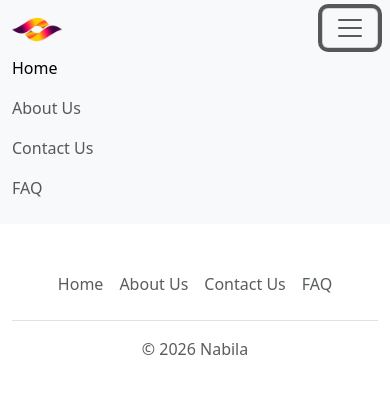
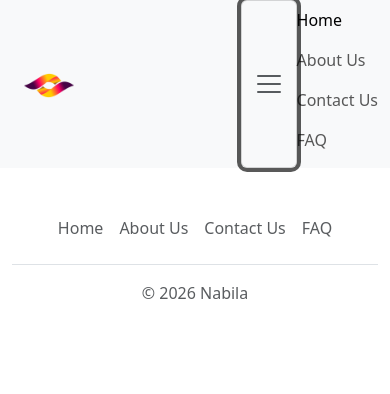
Before and after one commit to nabila-nuzhat/educational-website, a plain HTML site: page index.html in a window 390 px wide. Both pictures are taken after a click on the button "Toggle navigation". Drawn offline with Linux system fonts and the light colour scheme; files whose address does not match are found by name.

Commit message:
custom css for logo image padding fix

```diff
--- a/css/style.css
+++ b/css/style.css
@@ -1,3 +1,12 @@
 .logo{
     width: 50px;
 }
+
+/* adjust logo image padding left to match  menu padding */
+.navbar {
+    padding: 0; /* remove navbar default padding */
+}
+
+.navbar-brand {
+    padding: 12px; /* match the 12px nav-link padding */
+}
--- a/index.html
+++ b/index.html
@@ -7,9 +7,9 @@
     <title>Educational Website</title>
 
     <!-- icon -->
-<!-- default type as vscode: type="image/x-icon" =================== -->
+    <!-- default type as vscode: type="image/x-icon" =================== -->
     <!-- <link rel="shortcut icon" href="favicon.ico" type="image/x-icon"> -->
-<!-- used in this website icon type: "image/png" -->
+    <!-- used in this website icon type: "image/png" -->
     <link rel="shortcut icon" href="./image/logo.png" type="image/png">
     <!-- bootstrap CSS -->
     <link rel="stylesheet" href="./css/bootstrap.min.css">
@@ -19,14 +19,45 @@
 
 <body>
     <!-- navbar -->
-    <nav class="navbar navbar-expand-lg bg-body-tertiary">
+    <nav class="navbar navbar-expand-lg bg-body-tertiary ">
         <div class="container-fluid">
+            <!-- logo link homepage -->
             <a class="navbar-brand" href="index.html">
-                <!-- logo source: pixabay -->
+                <!-- logo: pixabay -->
                 <img src="./image/logo.png" alt="logo" class="img-fluid object-fit-contain logo ">
                 <!-- Navbar -->
             </a>
-            <button class="navbar-toggler" type="button" data-bs-toggle="collapse"
+            <!-- menu -->
+            <!-- SECTION d-flex TEST -------------- -->
+            <section class="d-flex">
+                <button class="navbar-toggler" type="button" data-bs-toggle="collapse"
+                    data-bs-target="#navbarSupportedContent" aria-controls="navbarSupportedContent"
+                    aria-expanded="false" aria-label="Toggle navigation">
+                    <span class="navbar-toggler-icon"></span>
+                </button>
+                <div class="collapse navbar-collapse" id="navbarSupportedContent">
+                    <ul class="navbar-nav me-auto mb-2 mb-lg-0">
+                        <li class="nav-item">
+                            <a class="nav-link active" aria-current="page" href="index.html">Home</a>
+                        </li>
+                        <li class="nav-item">
+                            <a class="nav-link" href="./pages/about-us.html">About Us</a>
+                        </li>
+                        <li class="nav-item">
+                            <a class="nav-link" href="./pages/contact-us.html">Contact Us</a>
+                        </li>
+                        <li class="nav-item">
+                            <a class="nav-link" href="./pages/faq.html">FAQ</a>
+                        </li>
+
+                    </ul>
+                    <!-- <form class="d-flex" role="search">
+                    <input class="form-control me-2" type="search" placeholder="Search" aria-label="Search" />
+                    <button class="btn btn-outline-success" type="submit">Search</button>
+                </form> -->
+                </div>
+            </section>
+            <!-- <button class="navbar-toggler" type="button" data-bs-toggle="collapse"
                 data-bs-target="#navbarSupportedContent" aria-controls="navbarSupportedContent" aria-expanded="false"
                 aria-label="Toggle navigation">
                 <span class="navbar-toggler-icon"></span>
@@ -47,13 +78,61 @@
                     </li>
 
                 </ul>
-                <!-- <form class="d-flex" role="search">
+              <form class="d-flex" role="search">
                     <input class="form-control me-2" type="search" placeholder="Search" aria-label="Search" />
                     <button class="btn btn-outline-success" type="submit">Search</button>
-                </form> -->
-            </div>
+                </form>
+            </div> -->
+
+
         </div>
     </nav>
+
+<!--------------------- NAVBAR FLEX_TEST -----------------------------------------------
+XXXXXXXXXXXXXXXXXXXXXXXXXXXXXXXXXXXXXXXXXXXXXXXXXXXXXXXXXXXXXXXXXXXXXXXXXXXXXXXXXXXXXXX-->
+    <!-- <nav class="navbar navbar-expand-lg bg-body-tertiary ">
+        <div class="container-fluid d-flex justify-content-between">
+
+             <div class="logo-section">
+                 <a class="navbar-brand" href="index.html">
+
+                    <img src="./image/logo.png" alt="logo" class=" img-fluid object-fit-contain logo ">
+
+                </a>
+             </div>
+
+
+            <div class="menu-section">
+                <button class="navbar-toggler" type="button" data-bs-toggle="collapse"
+                    data-bs-target="#navbarSupportedContent" aria-controls="navbarSupportedContent"
+                    aria-expanded="false" aria-label="Toggle navigation">
+                    <span class="navbar-toggler-icon"></span>
+                </button>
+                <div class="collapse navbar-collapse" id="navbarSupportedContent">
+                    <ul class="navbar-nav me-auto mb-2 mb-lg-0">
+                        <li class="nav-item">
+                            <a class="nav-link active" aria-current="page" href="index.html">Home</a>
+                        </li>
+                        <li class="nav-item">
+                            <a class="nav-link" href="./pages/about-us.html">About Us</a>
+                        </li>
+                        <li class="nav-item">
+                            <a class="nav-link" href="./pages/contact-us.html">Contact Us</a>
+                        </li>
+                        <li class="nav-item">
+                            <a class="nav-link" href="./pages/faq.html">FAQ</a>
+                        </li>
+
+                    </ul>
+                </div>
+            </div>
+
+
+        </div>
+    </nav> -->
+
+    <!-- XXXXXXXXXXXXXXXXXXXXXXXXXXXXXXXXXXXXXXXXXXXXXXXXXXXXXXXXXXXXXXXXXXXXXXXXXXXXXXXXXXX
+    ----------------------- NAVBAR FLEX_TEST ----------------------------------------------- -->
 
     <!-- footer -->
     <div class="container">
```
